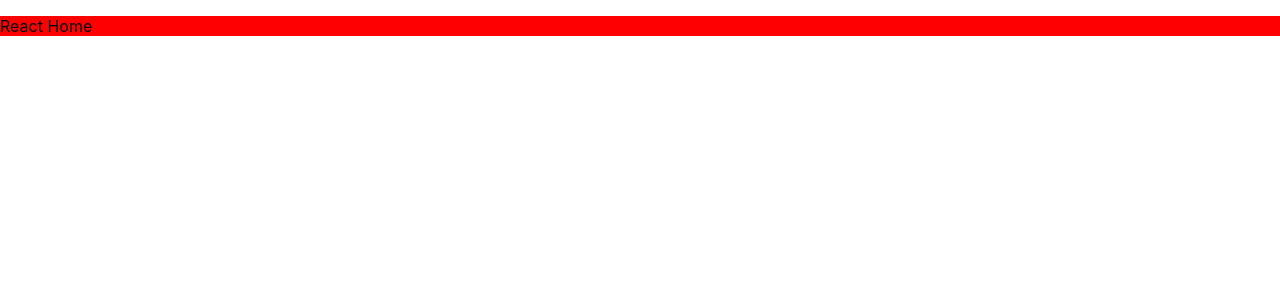
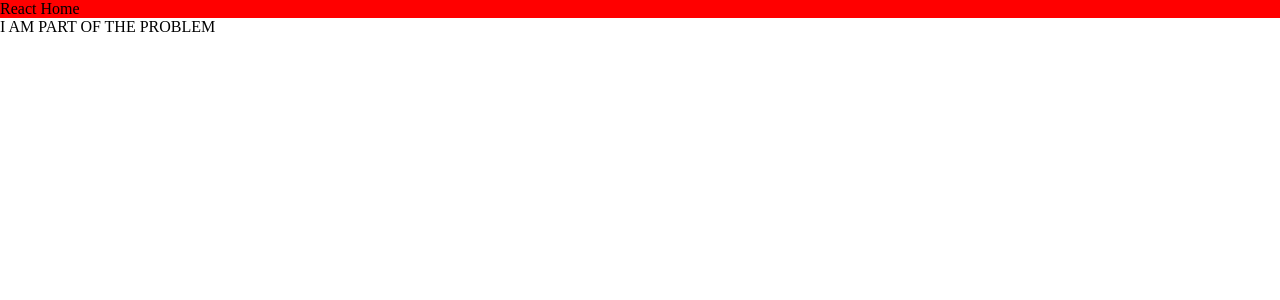
Before and after one commit to williamgyasi/AstroShop, a React (Create React App) app: page / in a window 1280 px wide. Shown: the top 300 px of the page. Built offline with nearby package versions, Linux system fonts and the light colour scheme.

Commit message:
Fixing Router

```diff
--- a/src/App.js
+++ b/src/App.js
@@ -11,7 +11,7 @@ function App() {
   const router = createBrowserRouter(
     createRoutesFromElements(
       <Route element={<RootLayout />}>
-        <Route path="/" element={<HomePage />} />
+        <Route path="/" element={<HomePage />}  />
       </Route>
     )
   );
--- a/src/Pages/HomePage/HomePage.js
+++ b/src/Pages/HomePage/HomePage.js
@@ -1,7 +1,6 @@
-
 function HomePage() {
   return (
-    <div  style={{backgroundColor:"red"}}>
+    <div style={{ backgroundColor: "red" }}>
       <div sty>
         <p>React Home</p>
       </div>
--- a/src/Routes/RootLayout.jsx
+++ b/src/Routes/RootLayout.jsx
@@ -1,5 +1,10 @@
 import { Outlet } from "react-router-dom";
 
 export default function RootLayout() {
-  return <Outlet />;
+  return (
+    <div>
+      <Outlet />
+      <p>I AM PART OF THE PROBLEM</p>
+    </div>
+  );
 }
--- a/src/index.css
+++ b/src/index.css
@@ -1,13 +1,7 @@
-body {
+*,
+*::before,
+*::after {
   margin: 0;
-  font-family: -apple-system, BlinkMacSystemFont, 'Segoe UI', 'Roboto', 'Oxygen',
-    'Ubuntu', 'Cantarell', 'Fira Sans', 'Droid Sans', 'Helvetica Neue',
-    sans-serif;
-  -webkit-font-smoothing: antialiased;
-  -moz-osx-font-smoothing: grayscale;
+  padding: 0;
+  box-sizing: border-box;
 }
-
-code {
-  font-family: source-code-pro, Menlo, Monaco, Consolas, 'Courier New',
-    monospace;
-}
```
Also changed, not shown: src/App.css (deleted, +0 -38 lines).
